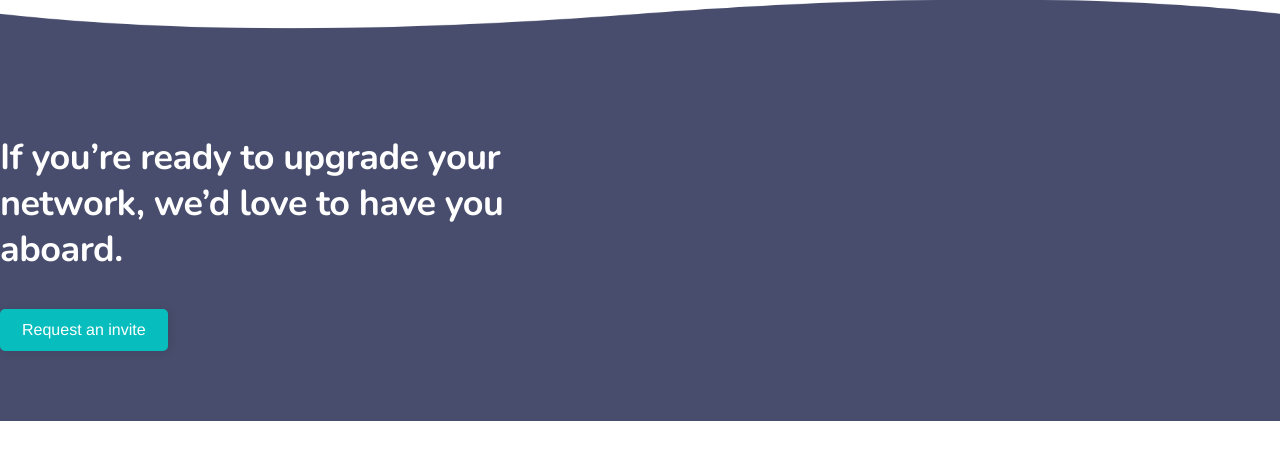
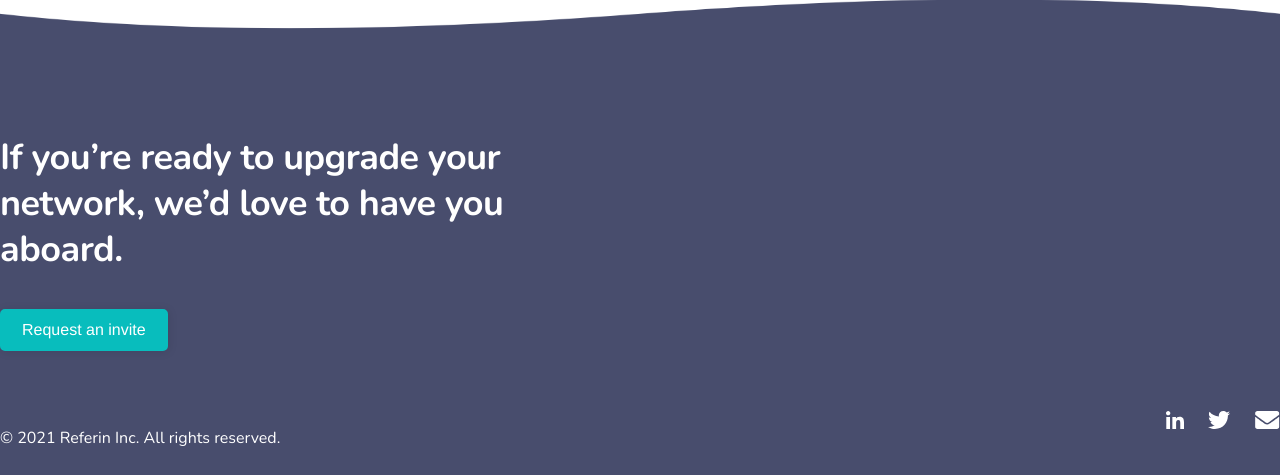
Before and after one commit to Referin/marketingsite, a PHP site: page / in a window 1280 px wide. Shown: the part 2338-2813 px from the top of the page. Before the commit the page ends 2759 px from the top, so only its background shows below. Run offline with PHP 8.4, Linux system fonts and the light colour scheme; some libraries are stand-ins or nearby versions.

Commit message:
adding jf

```diff
--- /dev/null
+++ b/app.js
@@ -0,0 +1,8 @@
+const showModal = ()=>{
+        const modal = document.getElementById('modal')
+        modal.classList.toggle("hidden");
+
+        const skrim = document.getElementById('skrim')
+        skrim.classList.toggle("hidden");
+
+}
--- a/index.html
+++ b/index.html
@@ -6,7 +6,6 @@
 
   <title>Hearty: The best jobs come from trusted referrals</title>
   <meta name="viewport" content="width=device-width, initial-scale=1, minimum-scale=1" />
-
   <meta name="description" content="Hearty is an invite-only network of the top talent in their field.">
   <meta name="author" content="SitePoint">
   <link href="https://fonts.googleapis.com/css2?family=Nunito:ital,wght@0,200;0,300;0,400;0,600;0,700;0,800;0,900;1,200;1,300;1,400;1,600;1,700;1,800;1,900&display=swap" rel="stylesheet">    <script>(function(c,a){if(!a.__SV){var b=window;try{var d,m,j,k=b.location,f=k.hash;d=function(a,b){return(m=a.match(RegExp(b+"=([^&]*)")))?m[1]:null};f&&d(f,"state")&&(j=JSON.parse(decodeURIComponent(d(f,"state"))),"mpeditor"===j.action&&(b.sessionStorage.setItem("_mpcehash",f),history.replaceState(j.desiredHash||"",c.title,k.pathname+k.search)))}catch(n){}var l,h;window.mixpanel=a;a._i=[];a.init=function(b,d,g){function c(b,i){var a=i.split(".");2==a.length&&(b=b[a[0]],i=a[1]);b[i]=function(){b.push([i].concat(Array.prototype.slice.call(arguments,
@@ -31,7 +30,7 @@
       <div class='left'>
         <h2>The best jobs come from trusted referrals.</h2>
         <h4>Get recommended by your peers and be discovered on Hearty</h4>
-        <button class="btn primary">Request an invite</button>
+        <button onClick="showModal()" class="btn primary">Request an invite</button>
       </div>
       <div class='right'>
         <img src="./images/grouping.png" />
@@ -88,13 +87,34 @@
     </div>
   </div>
 
+
   <div class="footer">
     <div class="content container">
     <div class="left">
       <h3>If you’re ready to upgrade your network, we’d love to have you aboard.</h3>
-      <button class="btn primary">Request an invite</button>
+      <button onClick="showModal()" class="btn primary">Request an invite</button>
+    </div>
+    <div class="right">
+
+    </div>
+    <div class="bottom">
+      <p>© 2021 Referin Inc. All rights reserved.</p>
+      <div class="icons">
+        <a target="_blank" href="https://www.linkedin.com/company/be-hearty/"><img src="images/linkedin-icon.svg" /></a>
+        <a target="_blank" href="https://twitter.com/beheartyapp"><img src="images/twitter-icon.svg" /></a>
+        <a target="_blank" href="mailto:admins@behearty.co"><img src="images/email-icon.svg" /></a>
+      </div>
     </div>
   </div>
   </div>
+
+  <div id="modal" class="modal hidden">
+    <span onClick="showModal()">×</span>
+    <script type="text/javascript" src="https://form.jotform.com/jsform/210945819725060"></script>
+  </div>
+
+  <div onClick="showModal()" id="skrim" class='hidden'></div>
+  <script src="./app.js" type="text/javascript"></script>
+
 </body>
 </html>
--- a/style.css
+++ b/style.css
@@ -278,8 +278,20 @@ button:active, button:focus {
     padding-top:100px;
     background-repeat: no-repeat;
     background-position: top;
-    padding-bottom:70px;
     margin-top:80px;
+}
+
+.footer .bottom {
+    color:#fff;
+    font-family:"Nunito";
+    margin-top:60px;
+    padding-bottom:10px;
+    display: flex;
+    justify-content: space-between;
+}
+
+.footer .bottom .icons img {
+    margin-left:20px;
 }
 
 
```
Also changed, not shown: other parts of style.css (+37 -0 lines), images/email-icon.svg (added), images/linkedin-icon.svg (added), images/twitter-icon.svg (added).
